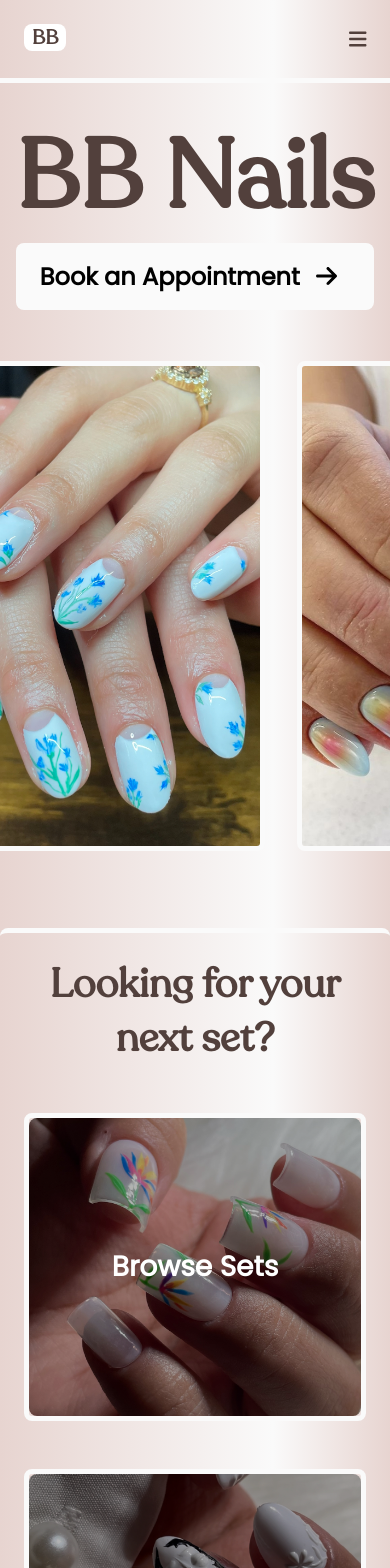
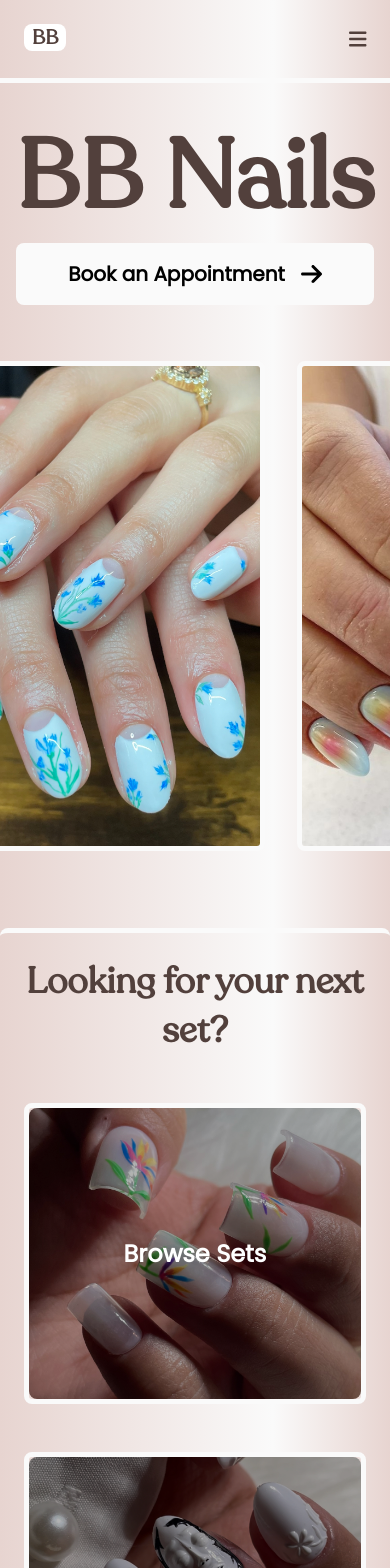
Before and after one commit to KevHnh/nailartbb, a React (Create React App) app: page / in a window 390 px wide. Shown: the top 1568 px of the page. Built offline with nearby package versions, Linux system fonts and the light colour scheme; the HTML template or start-up script is replaced by a standard one.

Commit message:
mobile font size update

```diff
--- a/src/fonts.css
+++ b/src/fonts.css
@@ -50,6 +50,9 @@
 }
 
 .btn {
+  display: flex;
+  justify-content: center;
+  align-items: center;
   font-family: "Poppins";
   font-size: 1.5rem;
   font-weight: 600;
@@ -106,25 +109,20 @@
   }
 
   .header {
-    font-size: 2.5rem;
+    font-size: 2.25rem;
     font-weight: 1000;
   }
 
   .btn {
-    font-size: 1.5rem;
+    font-size: 1.25rem;
     padding: 1rem 1.5rem;
   }
 
-  .tableBtn {
-    font-size: 1.25rem;
-    padding: 0.5rem 1.25rem;
-  }
-
   .sub1 {
-    font-size: 1.75rem;
+    font-size: 1.5rem;
   }
 
   .sub2 {
-    font-size: 1.25rem;
+    font-size: 1rem;
   }
 }
```
